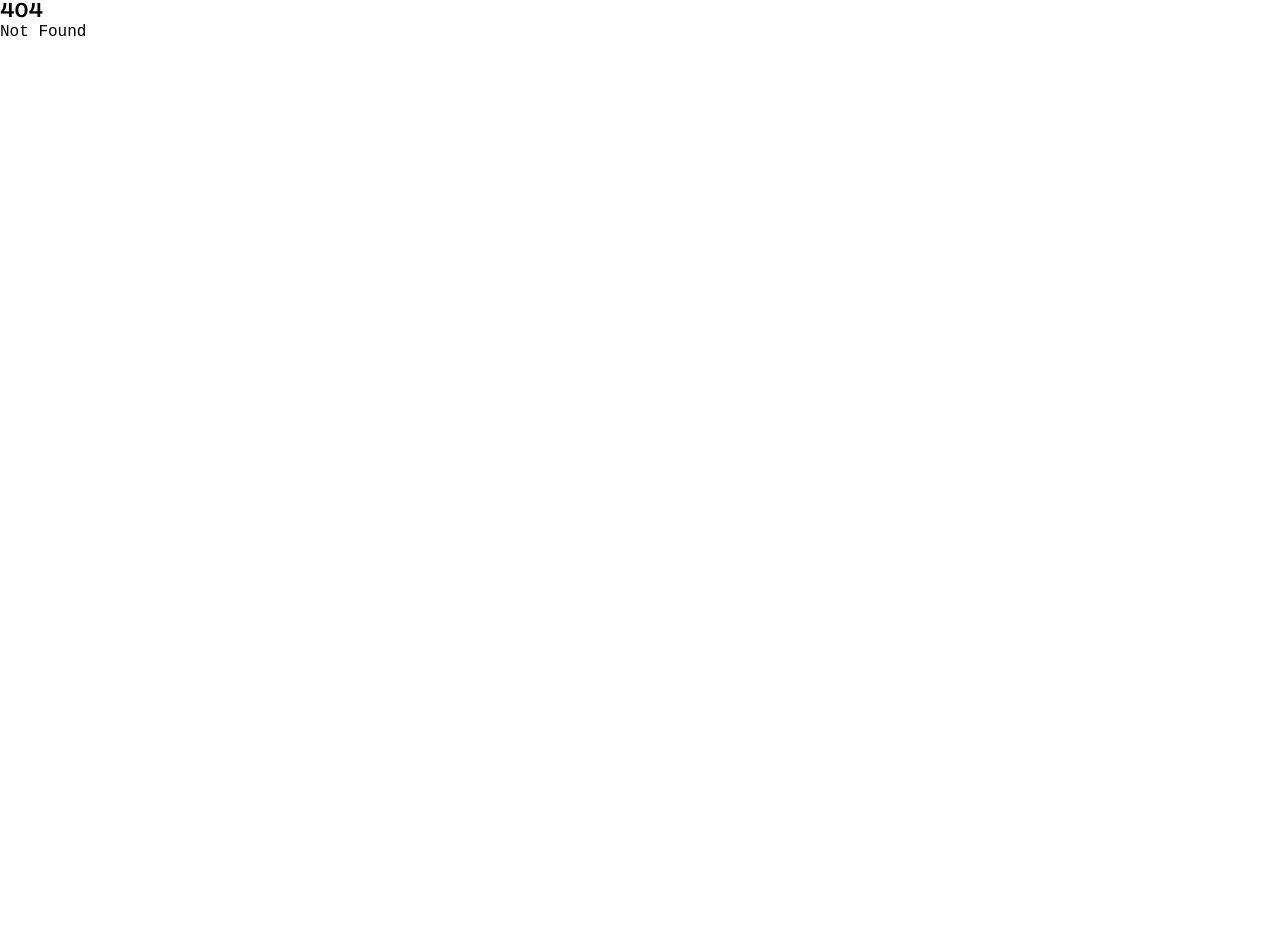
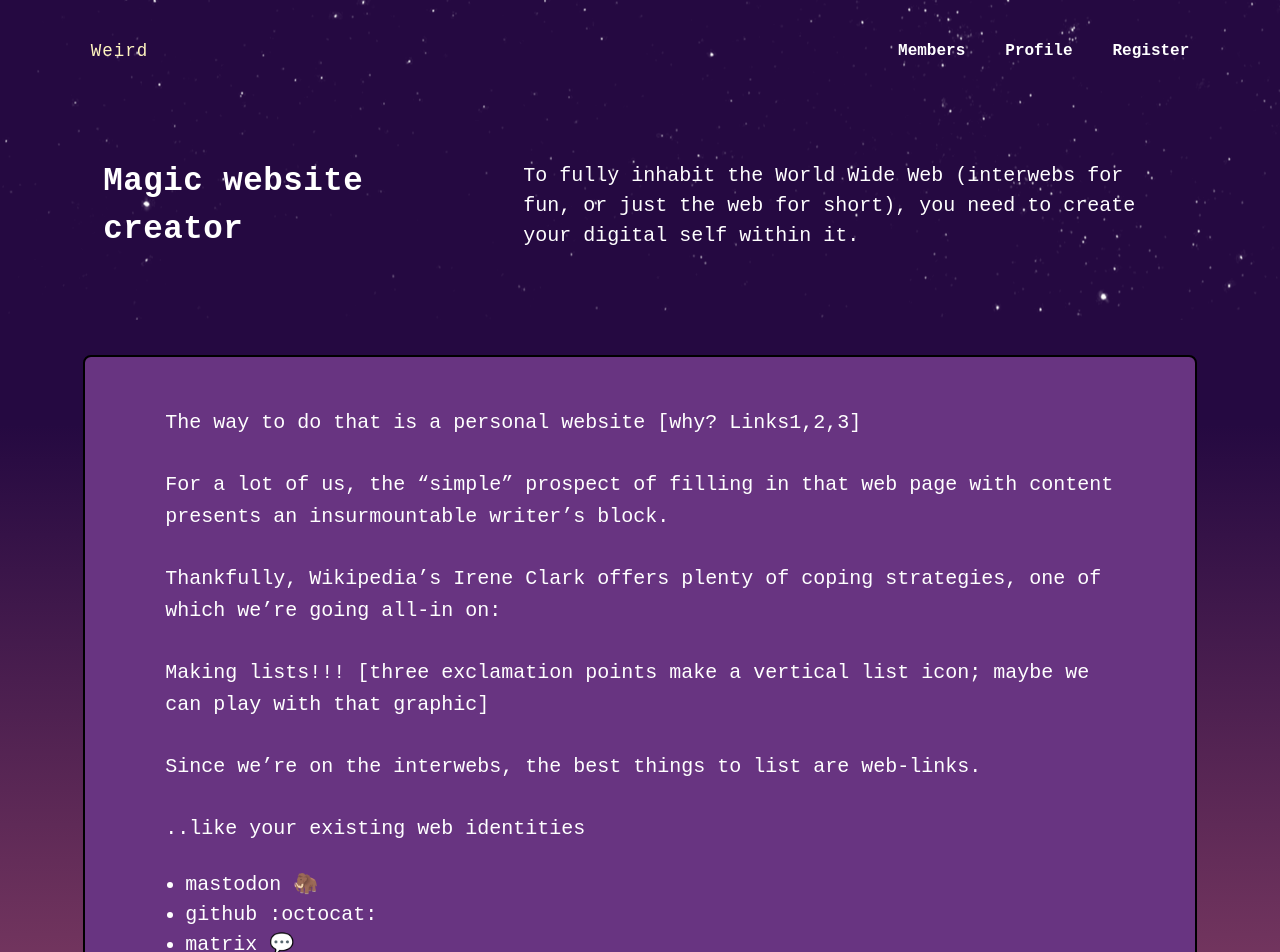
Before and after one commit to muni-town/weird-website, a SvelteKit app: page /magic-website-creator in a window 1280 px wide. Before the commit this address had no page. Shown: the top 952 px of the page. Before the commit the page ends 800 px from the top, so only its background shows below. Built offline with nearby package versions, Linux system fonts and the light colour scheme; a web font is replaced by a local one.

Commit message:
FEATURE: adds magic-website-creator page

```diff
--- /dev/null
+++ b/src/routes/(app)/magic-website-creator/+page.svelte
@@ -0,0 +1,10 @@
+<script>
+  import Content from "../components/Content.svelte";
+  import rawMarkdown from "./magic-website-creator.md?raw";
+
+  const heading = "Magic website creator";
+  const description =
+    "To fully inhabit the World Wide Web (interwebs for fun, or just the web for short), you need to create your digital self within it.";
+</script>
+
+<Content {heading} {rawMarkdown} {description} />
--- /dev/null
+++ b/src/routes/(app)/magic-website-creator/magic-website-creator.md
@@ -0,0 +1,25 @@
+The way to do that is a personal website [why? Links1,2,3]
+
+For a lot of us, the “simple” prospect of filling in that web page with content presents an insurmountable writer’s block.
+
+Thankfully, Wikipedia’s Irene Clark offers plenty of coping strategies, one of which we’re going all-in on:
+
+Making lists!!! [three exclamation points make a vertical list icon; maybe we can play with that graphic]
+
+Since we’re on the interwebs, the best things to list are web-links.
+
+..like your existing web identities
+
+- mastodon 🦣
+- github :octocat:
+- matrix 💬
+
+(in which case we can import your personal contents from there and simply use that as your personal web page for now)
+
+..or it could just be your three favorite movies
+
+- Toy Story 🤠
+- Twilight 🧛
+- Titanic 🚢
+
+Whatever you’ve listed, you’ve done it! You told us something about yourself. Now, not only are you taking up a bit of space on the web, as you should. You’ve also got your very own web-passport 🪪
```
